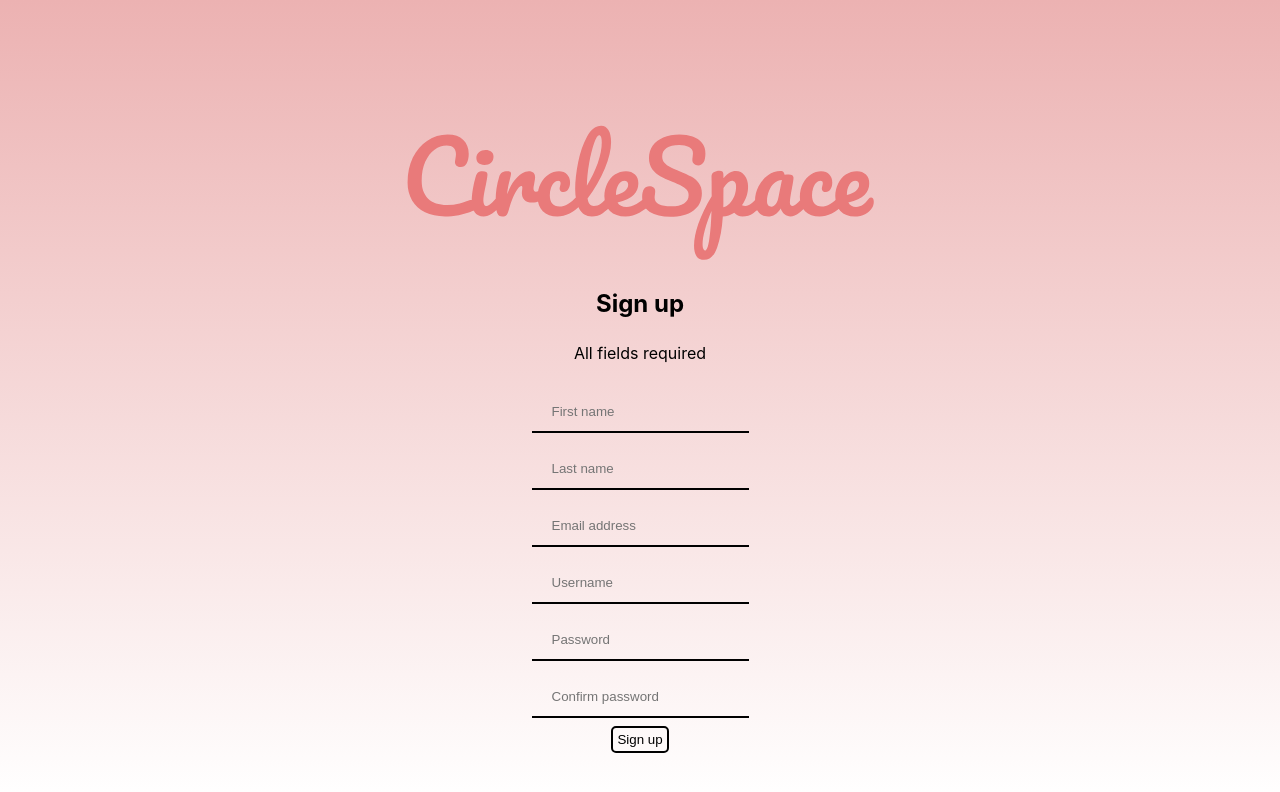
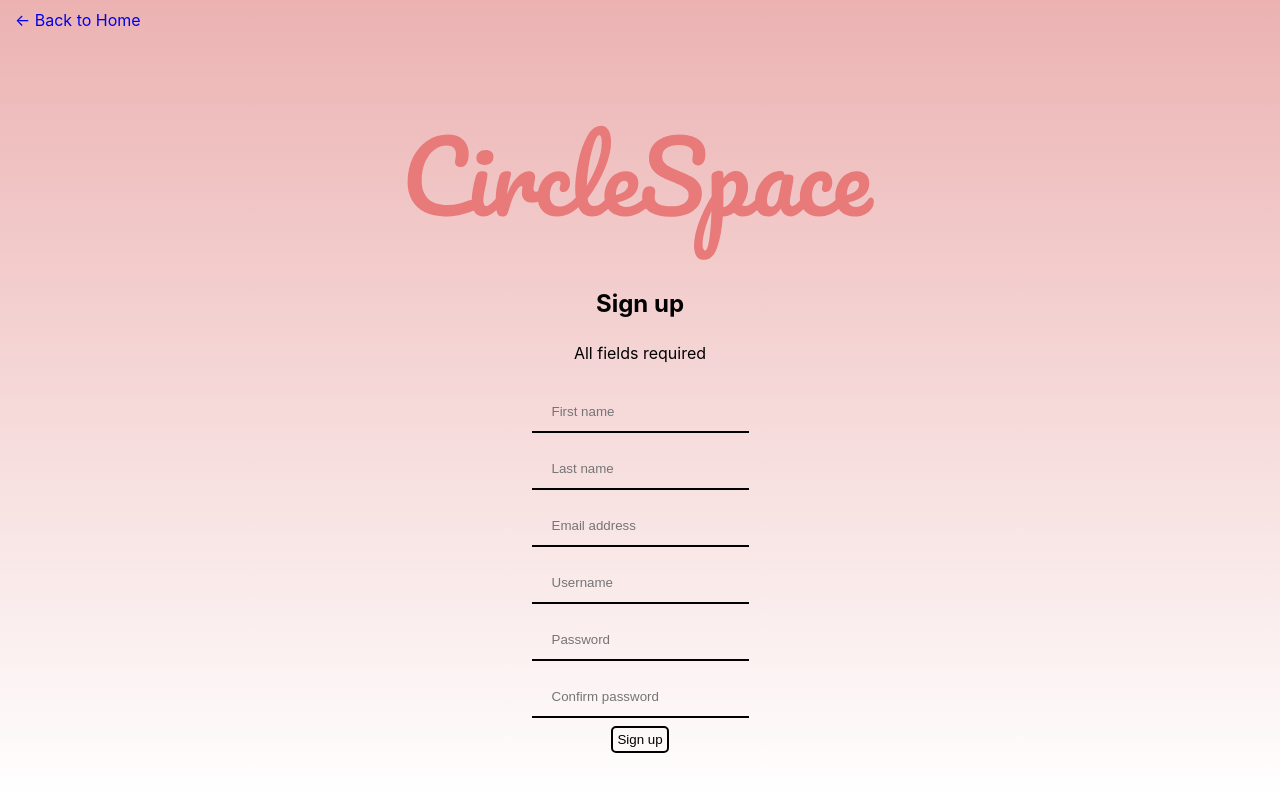
Before and after one commit to jeremyhoward14/eportfolio-frontend, a React (Create React App) app: page /signup in a window 1280 px wide. Shown: the top 792 px of the page. Built offline with nearby package versions, Linux system fonts and the light colour scheme; no server answers; the HTML template or start-up script is replaced by a standard one.

Commit message:
Adding custom favicon, back buttons, dummy forgot password button

```diff
--- a/src/login/index.js
+++ b/src/login/index.js
@@ -1,7 +1,7 @@
 import React from "react";
 import './login.css'
 import ReactDOM from "react-dom";
-import { Redirect, withRouter } from 'react-router-dom';
+import { Redirect, withRouter, Link } from 'react-router-dom';
 import { Spinner } from 'reactstrap';
 //import 'bootstrap/dist/css/bootstrap.min.css'
 
@@ -126,6 +126,9 @@ class LoginForm extends React.Component {
     }
     return (
       <div className="bg">
+        <div className="backButton">
+                    <Link to="/">&#8592; Back to Home</Link>
+                </div>
           <div className="container">
             <img alt="CircleSpace" src='./Logo.svg' />
                 <h2>Log in</h2>
@@ -139,6 +142,8 @@ class LoginForm extends React.Component {
                     <br></br>
                     <input type="submit" value={this.state.loginText}></input>
                 </form>
+                <br></br>
+                <button id="forgotPassword">Forgot password?</button>
           </div>
       </div>
     );
--- a/src/login/login.css
+++ b/src/login/login.css
@@ -35,7 +35,7 @@ input[type=submit] {
     border: 2px solid black;
     border-radius: 5px;
     padding: 4px;
-    cursor: auto;
+    cursor: pointer;
 }
 
 input[type=submit]:focus {
@@ -49,3 +49,28 @@ input[type=text]:focus, input[type=password]:focus {
     outline: none;
     border-bottom: 2px solid #E97A7A;
 }
+
+.backButton {
+    position: absolute;
+    top: 10px;
+    left: 10px;
+    /* border: 2px solid black;
+    border-radius: 5px; */
+}
+
+.backButton a {
+    text-decoration: none;
+    margin: 5px;
+}
+
+.backButton a:hover {
+    text-decoration: underline;
+}
+
+#forgotPassword {
+    background: none;
+    border: 2px solid black;
+    border-radius: 5px;
+    padding: 4px;
+    cursor: pointer;
+}
--- a/src/signup/index.js
+++ b/src/signup/index.js
@@ -1,7 +1,7 @@
 import React from "react";
 import "../login/login.css"
 import ReactDOM from "react-dom";
-import {Redirect, withRouter} from "react-router-dom";
+import {Redirect, withRouter, Link } from "react-router-dom";
 
 import { connect } from 'react-redux';
 import PropTypes from 'prop-types';
@@ -156,6 +156,9 @@ class SignupForm extends React.Component {
         }
         return (
             <div className="bg">
+                <div className="backButton">
+                    <Link to="/">&#8592; Back to Home</Link>
+                </div>
                 <div className="container">
                 <img alt="CircleSpace" src='./Logo.svg' />
                 <h2>Sign up</h2>
```
Also changed, not shown: 1 other file (tests, documents, lock files or other folders).
